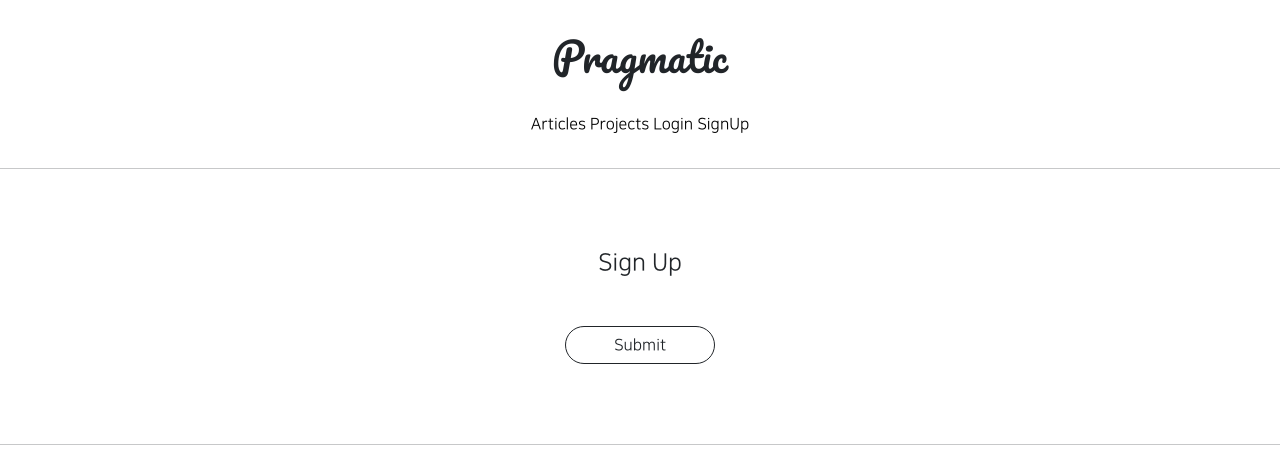
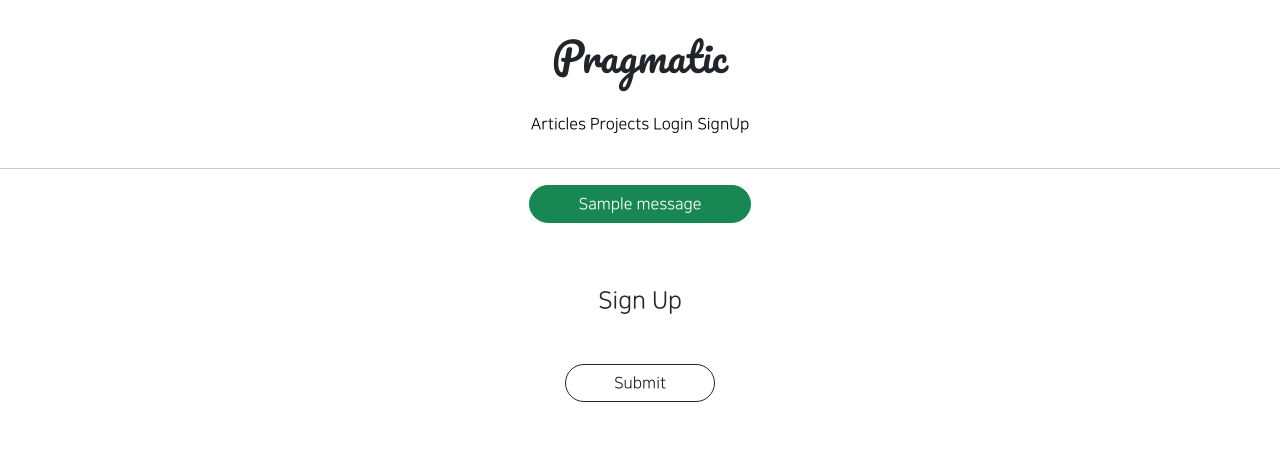
Before and after one commit to HeewonKwak/Python_Django, a Django app: template accountapp/templates/accountapp/create.html in a window 1280 px wide. Shown: the top 463 px of the page. Run offline with Django 3.2, Linux system fonts and the light colour scheme; the template is opened without the code that fills it, so the values that code supplies are empty; tables that the repository leaves empty hold one stand-in row (values such as "Sample post"); one stand-in notice (Sample message) is shown; some libraries are stand-ins or nearby versions.

Commit message:
Python_django web :2021:08:24 commit 4

```diff
--- a/likeapp/views.py
+++ b/likeapp/views.py
@@ -1,3 +1,4 @@
+from django.contrib import messages
 from django.contrib.auth.decorators import login_required
 from django.http import HttpResponseRedirect
 from django.shortcuts import render
@@ -21,12 +22,16 @@ class LikeArticleView(RedirectView):
                                                 article=article)
 
         if like_record.exists():
+            # 좋아요가 반영 X
+            messages.add_message(request, messages.ERROR, '좋아요는 한번만 가능합니다.')
             return HttpResponseRedirect(reverse('articleapp:detail', kwargs={'pk': kwargs['article_pk']}))
         else:
+            # 좋아요가 반영 O
             LikeRecord(user=user, article=article).save()
 
         article.like += 1
         article.save()
+        messages.add_message(request, messages.SUCCESS, '좋아요가 반영되었습니다.')
 
         return super().get(request, *args, **kwargs)
 
--- a/templates/base.html
+++ b/templates/base.html
@@ -9,6 +9,14 @@
 
 <hr>
 
+{% for message in messages %}
+    <div class="text-center">
+        <div class="btn btn-success rounded-pill px-5">
+            {{ message }}
+        </div>
+    </div>
+{% endfor %}
+
 {% block content %}
 {% endblock %}
 
```
